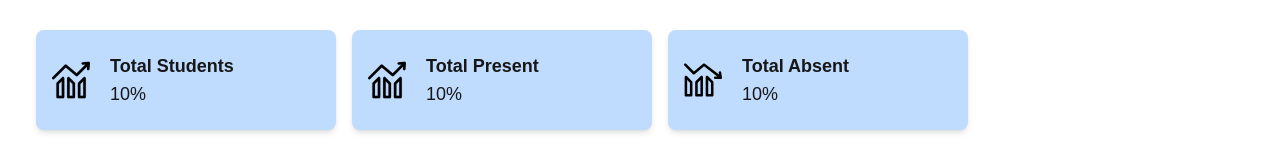
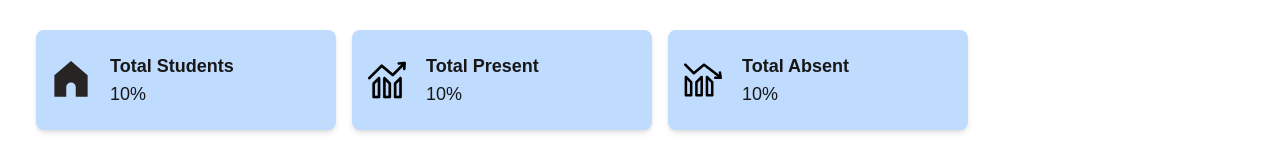
Before and after one commit to kumail-ahmad/Attendance, a Next.js app: page / in a window 1280 px wide. Shown: the part 188-339 px from the top of the page. Built offline with nearby package versions, Linux system fonts and the light colour scheme.

Commit message:
changed images

```diff
--- a/app/utilities/dash.js
+++ b/app/utilities/dash.js
@@ -3,7 +3,7 @@ export const DashItems = [
     id: 1,
     title: "Total Students",
     percentage: 10,
-    image: "/increasing.svg",
+    image: "/home.svg",
 
   },
 
```
Also changed, not shown: public/home.svg (added).
